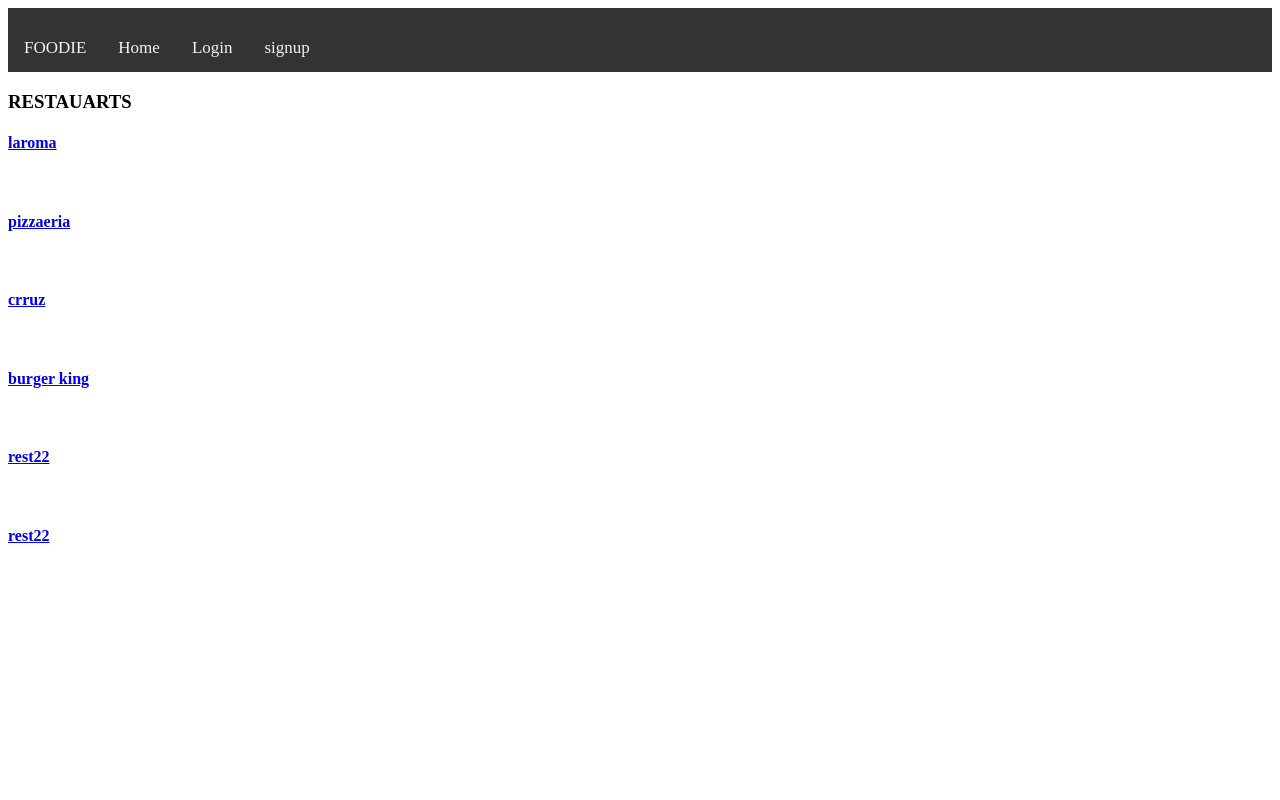
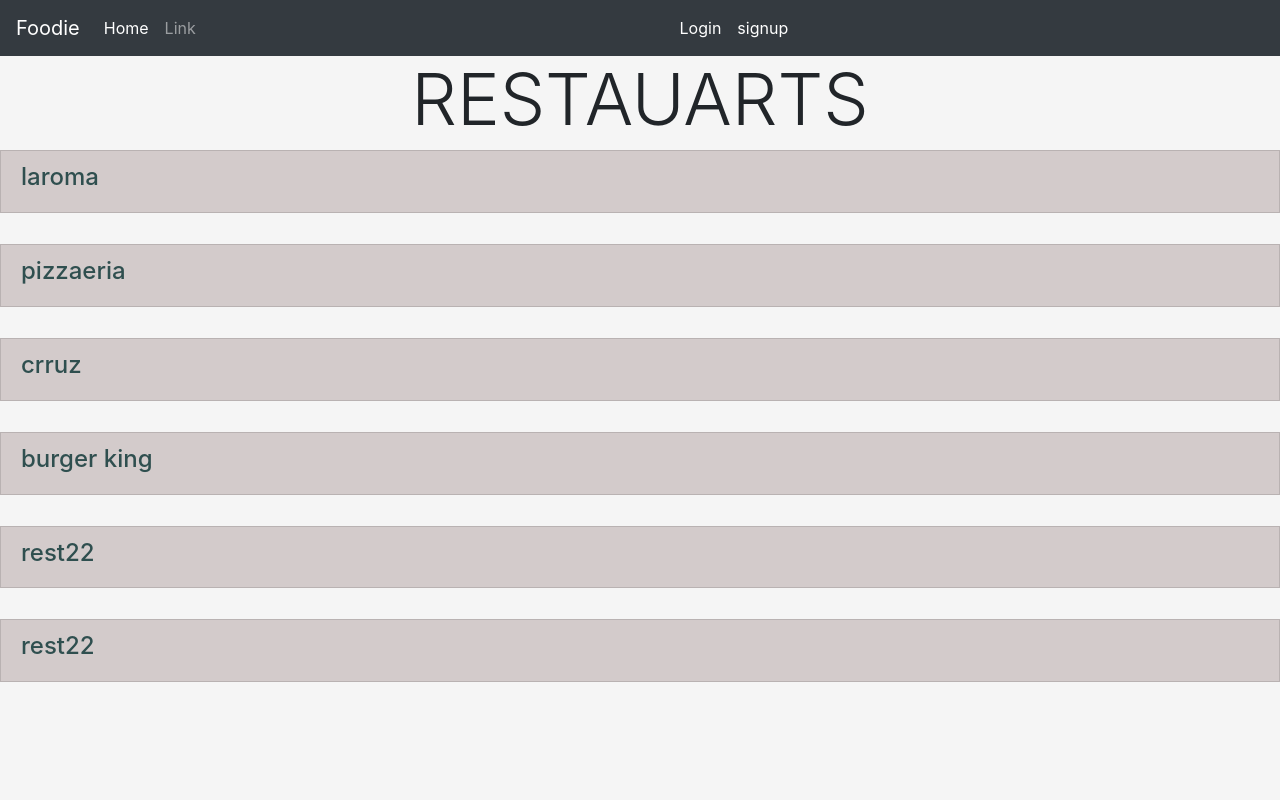
Before and after one commit to navjotchaudhary/FoodApp, a Django app: page / in a window 1280 px wide. Run offline with Django 3.2, Linux system fonts and the light colour scheme; data comes from the database, SQL or seed files in the repository; some libraries are stand-ins or nearby versions.

Commit message:
Added some styles

```diff
--- a/template/common.html
+++ b/template/common.html
@@ -1,48 +1,44 @@
-<!DOCTYPE html>
-<html>
+
+<html lang="en">
   <head>
-	<title>  {% block title %}	Foodie  {% endblock  %}</title>
-  <style>
-  .topnav {
-  background-color: #333;
-  overflow: hidden;
-}
+    <!-- Required meta tags -->
+    <meta charset="utf-8">
+    <meta name="viewport" content="width=device-width, initial-scale=1, shrink-to-fit=no">
 
-/* Style the links inside the navigation bar */
-.topnav a {
-  float: left;
-  color: #f2f2f2;
+    <!-- Bootstrap CSS -->
+    <link rel="stylesheet" href="https://stackpath.bootstrapcdn.com/bootstrap/4.3.1/css/bootstrap.min.css" integrity="sha384-ggOyR0iXCbMQv3Xipma34MD+dH/1fQ784/j6cY/iJTQUOhcWr7x9JvoRxT2MZw1T" crossorigin="anonymous">
 
-  padding: 14px 16px;
-  text-decoration: none;
-  font-size: 17px;
-}
+    <title>Hello, world!</title>
+  </head>
+  <body style="background-color:whitesmoke;">
+    <nav class="navbar navbar-expand-lg navbar-dark bg-dark ">
+      <a class="navbar-brand" href="{% url 'home' %}">Foodie</a>
+      <button class="navbar-toggler" type="button" data-toggle="collapse" data-target="#navbarSupportedContent" aria-controls="navbarSupportedContent" aria-expanded="false" aria-label="Toggle navigation">
+        <span class="navbar-toggler-icon"></span>
+      </button>
 
-/* Change the color of links on hover */
-.topnav a:hover {
-  background-color: #ddd;
-  color: black;
-}
+      <div class="collapse navbar-collapse" id="navbarSupportedContent">
+        <ul class="navbar-nav mr-auto">
+          <li class="nav-item active">
+            <a class="nav-link" href="{% url 'home' %}">Home <span class="sr-only">(current)</span></a>
+          </li>
+          <li class="nav-item">
+            <a class="nav-link" href="#">Link</a>
+          </li>
 
-/* Add a color to the active/current link */
-.topnav a.active {
-  background-color: #4CAF50;
-  color: white;
-}
-   </style>
-</head>
-<body>
-<div class="topnav"  >
-<nav >
+          {% comment %}
+          <li class="nav-item">
+            <a class="nav-link" href="#">EDIT
+          </a>
+        </li>
+        {% endcomment %}
+          {% comment %}
+
+          <li><a href="{%  url 'product:add_rest' %}">ADD</a></li> {% endcomment %}
 
 
-    <a class="navbar-brand" href="{% url 'home' %}">  FOODIE </a>
-
-    <ul style="list-style:none">
-      <li class="active"><a href="{% url 'home' %}">Home</a></li>
-      {% comment %} <li><a href="#">EDIT
-      </a></li> {% endcomment %}
-      {% comment %} <li><a href="{%  url 'product:add_rest' %}">ADD</a></li> {% endcomment %}
+        </ul>
+          <ul class="form-inline my-2 my-lg-0 navbar-nav mr-auto">
 
           {% if request.user.is_authenticated %}
 
@@ -55,22 +51,18 @@
 
 {% else %}
 
-                  <li><a href="{% url 'accounts:login' %}">Login</a></li>
-      <li><a href="{% url 'accounts:signup' %}">signup</a></li>
+                  <li class="nav-item active"><a class="nav-link" href="{% url 'accounts:login' %}">Login</a></li>
+      <li class="nav-item active"><a class="nav-link" href="{% url 'accounts:signup' %}">signup</a></liclass="nav-item active">
 
 
 {% endif %}
-                </ul>
 
-              <!-- /.navbar-collapse -->
+
 
         </ul>
 
+      </div>
     </nav>
-
-</div>
-
-
 
 
     {% block body %}
@@ -79,13 +71,10 @@
     {% endblock  %}
 
 
-
-
-
-
-
-
-
-
+    <!-- Optional JavaScript -->
+    <!-- jQuery first, then Popper.js, then Bootstrap JS -->
+    <script src="https://code.jquery.com/jquery-3.3.1.slim.min.js" integrity="sha384-q8i/X+965DzO0rT7abK41JStQIAqVgRVzpbzo5smXKp4YfRvH+8abtTE1Pi6jizo" crossorigin="anonymous"></script>
+    <script src="https://cdnjs.cloudflare.com/ajax/libs/popper.js/1.14.7/umd/popper.min.js" integrity="sha384-UO2eT0CpHqdSJQ6hJty5KVphtPhzWj9WO1clHTMGa3JDZwrnQq4sF86dIHNDz0W1" crossorigin="anonymous"></script>
+    <script src="https://stackpath.bootstrapcdn.com/bootstrap/4.3.1/js/bootstrap.min.js" integrity="sha384-JjSmVgyd0p3pXB1rRibZUAYoIIy6OrQ6VrjIEaFf/nJGzIxFDsf4x0xIM+B07jRM" crossorigin="anonymous"></script>
   </body>
 </html>
--- a/template/home.html
+++ b/template/home.html
@@ -4,13 +4,17 @@
 {% block title %}	foodie  {% endblock  %}
 {% block body %}
 
-<h3> RESTAUARTS</h3> {% if request.user.is_superuser %}
+<h3 class="display-3 center px-2" style="text-align: center;"> RESTAUARTS</h3> {% if request.user.is_superuser %}
 
 <a href=http://127.0.0.1:8000/admin/product/restaurant/add/> ADD new</a>
+<ul  class="list-group">
 {% endif %}
 	{% for r in res %}
-	<a href="product/{{ r }}">  <h4>{{ r }}</h4>
+	<li class="list-group-item mt-2 " style="background-color:rgb(211, 203, 203);"><a class="stretched-link" style='color:darkslategray' href="product/{{ r }}">  <h4>{{ r }}</h4></li>
+
 </a>
+</ul>
+
 <br>
    {%  endfor %}
 
--- a/template/products/restaurant.html
+++ b/template/products/restaurant.html
@@ -7,7 +7,7 @@
 
 	 <h1>  {{ restaurant.name }}</h1>
 
-	 <h1>  </h1>
+
     {% if request.user.is_staff %}
 <a href=http://127.0.0.1:8000/admin/product/restaurant/{{ restaurant.id }}/change/>EDIT</a>
 {% endif %}
```
Lines whose indentation alone changed are shown as unchanged.
